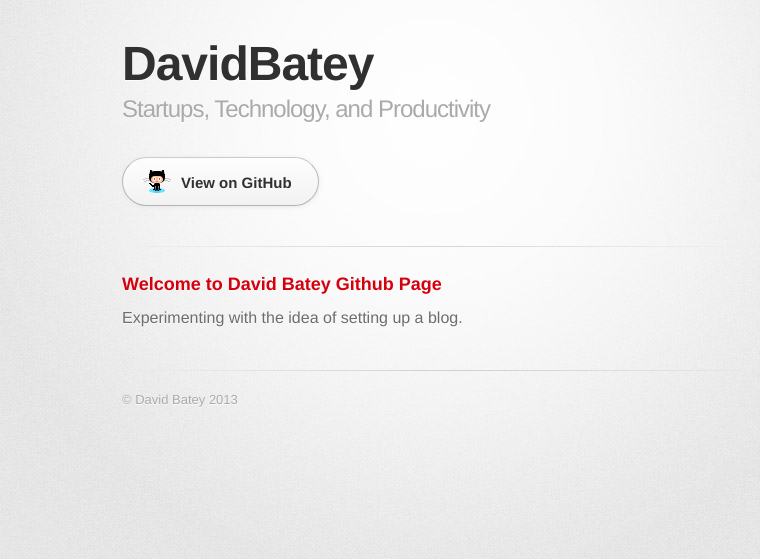
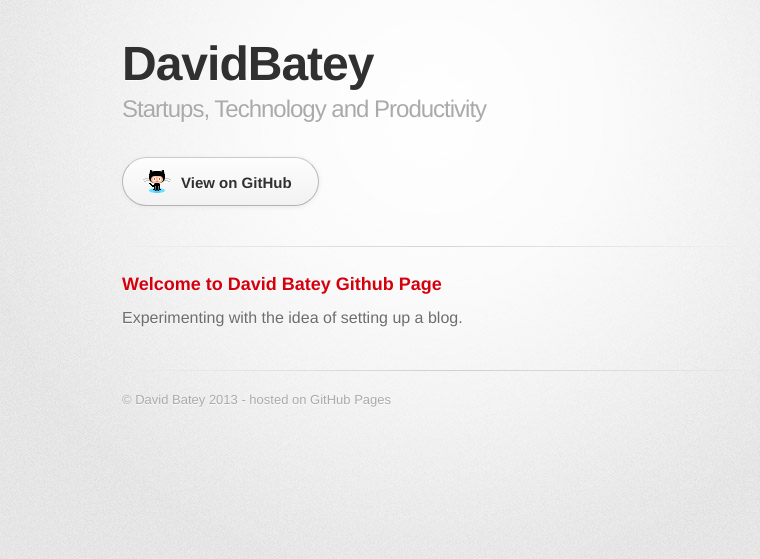
Before and after one commit to davidlbatey/davidlbatey.github.io, a Jekyll site: the page built from index.html, in a window 1280 px wide. Shown: the top 559 px of the page, without its empty margins (208-968 px from the left). Built offline with Jekyll 4.4.1, drawn with Linux system fonts in a browser that asks for light colours; some web fonts are replaced; the list of posts is cut into pages by our own code.

Commit message:
Added a header

```diff
--- a/_includes/footer.html
+++ b/_includes/footer.html
@@ -1,3 +1,3 @@
 <footer>
-  &copy; David Batey 2013
+  &copy; David Batey 2013 - hosted on GitHub Pages
 </footer>
--- /dev/null
+++ b/_includes/header.html
@@ -0,0 +1,10 @@
+<header>
+  <h1>DavidBatey</h1>
+  <h2>Startups, Technology and Productivity</h2>
+</header>
+
+<section id="downloads" class="clearfix">
+  <a href="https://github.com/davidlbatey" id="view-on-github" class="button"><span>View on GitHub</span></a>
+</section>
+
+<hr />
--- a/_layouts/main.html
+++ b/_layouts/main.html
@@ -16,17 +16,7 @@
   <body>
     <div id="container">
       <div class="inner">
-
-        <header>
-          <h1>DavidBatey</h1>
-          <h2>Startups, Technology, and Productivity</h2>
-        </header>
-
-        <section id="downloads" class="clearfix">
-          <a href="https://github.com/davidlbatey" id="view-on-github" class="button"><span>View on GitHub</span></a>
-        </section>
-
-	<hr>
+	{% include header.html %}
 
 	{{ content }}
 
```
Also changed, not shown: 1 other file.
